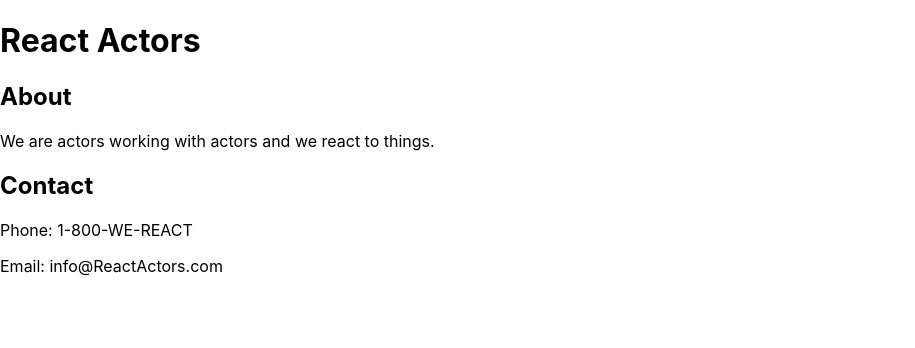
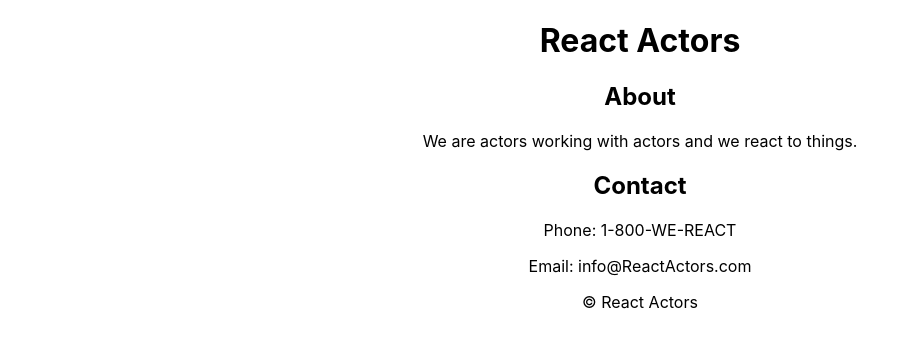
Before and after one commit to trpbr92/react-actors, a React (Create React App) app: page / in a window 1280 px wide. Shown: the top 348 px of the page, without its empty margins (0-915 px from the left). Built offline with nearby package versions, Linux system fonts and the light colour scheme.

Commit message:
footer created

```diff
--- a/src/components/App/App.js
+++ b/src/components/App/App.js
@@ -1,16 +1,21 @@
+import React, { Component } from 'react';
 import './App.css';
 import Header from '../Header/Header';
 import About from '../About/About';
 import Contact from '../Contact/Contact';
+import Footer from '../Footer/Footer';
 
-function App() {
+class App extends Component {
+  render() {
     return (
-<div>
+      <div className="App">
         <Header />
         <About />
         <Contact />
+        <Footer />
       </div>
     );
   }
+}
 
 export default App;
--- /dev/null
+++ b/src/components/Footer/Footer.jsx
@@ -0,0 +1,8 @@
+function Footer(){
+    return(
+        <div>
+            <p>© React Actors</p>
+        </div>
+    )
+}
+export default Footer;
```
Also changed, not shown: 1 other file (tests, documents, lock files or other folders). Lines whose indentation alone changed are shown as unchanged.
